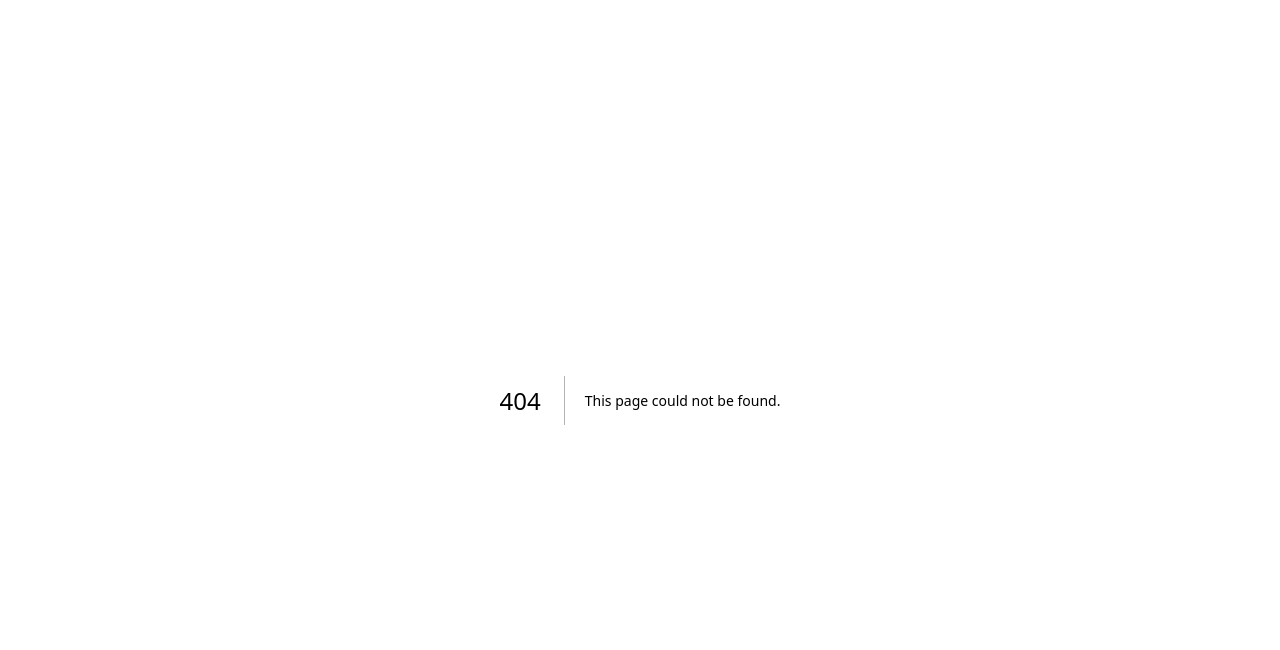
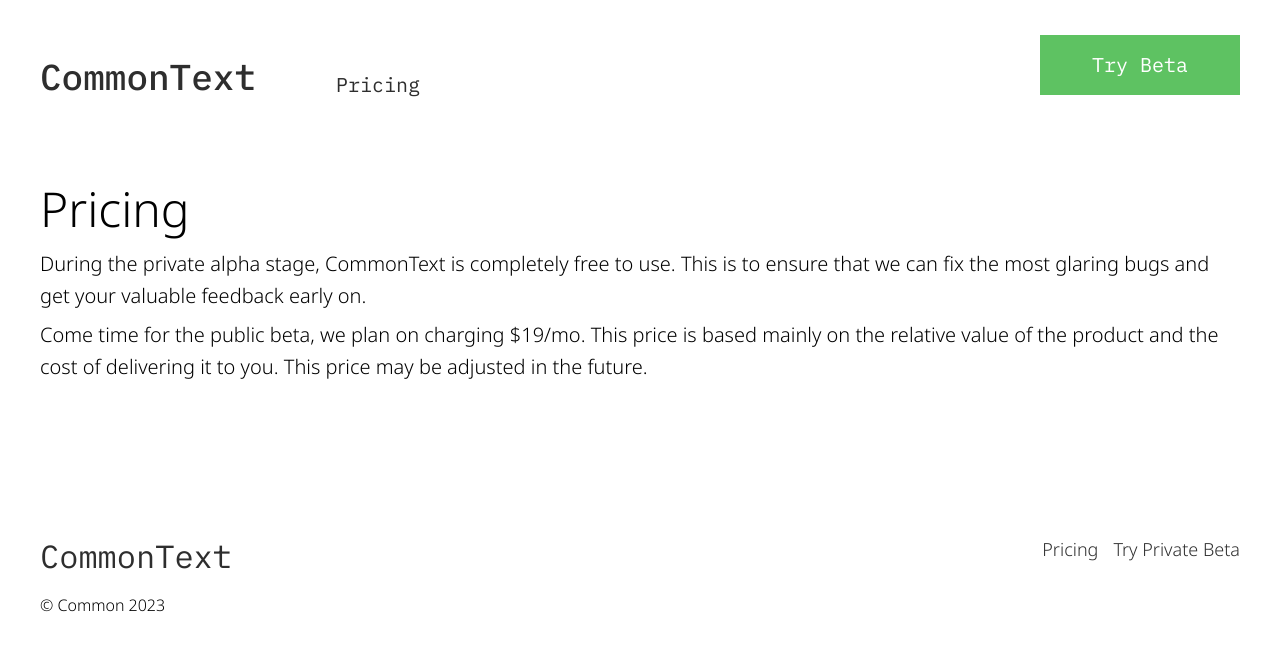
Before and after one commit to alexthegoodman/deeptype, a Next.js app in the folder packages/commontext-web/: page /pricing in a window 1280 px wide. Before the commit this address had no page. Shown: the top 650 px of the page. Built offline with nearby package versions, Linux system fonts and the light colour scheme.

Commit message:
site side updates

```diff
--- /dev/null
+++ b/packages/commontext-web/app/(site)/pricing/page.tsx
@@ -0,0 +1,30 @@
+import InfoSection from "../../../components/InfoSection/InfoSection";
+import SiteFooter from "../../../components/SiteFooter/SiteFooter";
+import SiteHeader from "../../../components/SiteHeader/SiteHeader";
+
+export default function Pricing() {
+  return (
+    <>
+      <SiteHeader />
+      <main>
+        <InfoSection>
+          <>
+            <h1>Pricing</h1>
+            <p>
+              During the private alpha stage, CommonText is completely free to
+              use. This is to ensure that we can fix the most glaring bugs and
+              get your valuable feedback early on.
+            </p>
+            <p>
+              Come time for the public beta, we plan on charging $19/mo. This
+              price is based mainly on the relative value of the product and the
+              cost of delivering it to you. This price may be adjusted in the
+              future.
+            </p>
+          </>
+        </InfoSection>
+      </main>
+      <SiteFooter />
+    </>
+  );
+}
--- /dev/null
+++ b/packages/commontext-web/components/InfoSection/InfoSection.d.ts
@@ -0,0 +1 @@
+export interface InfoSectionProps {}
--- /dev/null
+++ b/packages/commontext-web/components/InfoSection/InfoSection.module.scss
@@ -0,0 +1,20 @@
+@import "../../app/variables.scss";
+
+.infoSection {
+  .infoSectionInner {
+    width: $desktop;
+    margin: 0 auto;
+    padding: 90px 0;
+
+    h1 {
+      font-size: 48px;
+      display: block;
+      margin-bottom: 15px;
+    }
+    p {
+      font-size: 20px;
+      line-height: 32px;
+      margin-bottom: 7px;
+    }
+  }
+}
--- /dev/null
+++ b/packages/commontext-web/components/InfoSection/InfoSection.tsx
@@ -0,0 +1,15 @@
+import * as React from "react";
+
+import styles from "./InfoSection.module.scss";
+
+import { InfoSectionProps } from "./InfoSection.d";
+
+const InfoSection: React.FC<InfoSectionProps> = ({ children = null }) => {
+  return (
+    <section className={styles.infoSection}>
+      <div className={styles.infoSectionInner}>{children}</div>
+    </section>
+  );
+};
+
+export default InfoSection;
--- a/packages/commontext-web/components/SiteFooter/SiteFooter.module.scss
+++ b/packages/commontext-web/components/SiteFooter/SiteFooter.module.scss
@@ -1 +1,48 @@
-/** Styles **/
+@import "../../app/variables.scss";
+
+.siteFooter {
+  .siteFooterInner {
+    width: $desktop;
+    margin: 0 auto;
+    display: flex;
+    justify-content: space-between;
+    padding: 60px 0 90px 0;
+
+    .left {
+      .brand {
+        margin-bottom: 25px;
+
+        a {
+          font-size: 32px;
+          text-decoration: none;
+          color: $blackish;
+        }
+      }
+    }
+    .right {
+      .navigation {
+        ul {
+          list-style: none;
+          margin: 0;
+          padding: 0;
+          display: flex;
+          flex-direction: row;
+
+          li {
+            margin-right: 15px;
+
+            &:last-of-type {
+              margin: 0;
+            }
+
+            a {
+              text-decoration: none;
+              color: $blackish;
+              font-size: 18px;
+            }
+          }
+        }
+      }
+    }
+  }
+}
--- a/packages/commontext-web/components/SiteFooter/SiteFooter.tsx
+++ b/packages/commontext-web/components/SiteFooter/SiteFooter.tsx
@@ -4,6 +4,12 @@ import styles from "./SiteFooter.module.scss";
 
 import { SiteFooterProps } from "./SiteFooter.d";
 import Link from "next/link";
+import { IBM_Plex_Mono } from "@next/font/google";
+
+const ibmPlexMono = IBM_Plex_Mono({
+  subsets: ["latin"],
+  weight: ["400", "500"],
+});
 
 const SiteFooter: React.FC<SiteFooterProps> = () => {
   return (
@@ -11,15 +17,18 @@ const SiteFooter: React.FC<SiteFooterProps> = () => {
       <div className={styles.siteFooterInner}>
         <div className={styles.left}>
           <div className={styles.brand}>
-            <span>CommonText</span>
+            <Link href="/" className={ibmPlexMono.className}>
+              CommonText
+            </Link>
           </div>
+          <span>&copy; Common 2023</span>
         </div>
         <div className={styles.right}>
           <nav className={styles.navigation}>
             <ul>
-              <li>
+              {/* <li>
                 <Link href="/how-it-works">How it Works</Link>
-              </li>
+              </li> */}
               <li>
                 <Link href="/pricing">Pricing</Link>
               </li>
--- a/packages/commontext-web/components/SiteHeader/SiteHeader.module.scss
+++ b/packages/commontext-web/components/SiteHeader/SiteHeader.module.scss
@@ -19,9 +19,11 @@
         margin-right: 80px;
         align-self: flex-end;
 
-        span {
+        a {
+          text-decoration: none;
           font-size: 36px;
           font-weight: 500;
+          color: $blackish;
         }
       }
       .navigation {
--- a/packages/commontext-web/components/SiteHeader/SiteHeader.tsx
+++ b/packages/commontext-web/components/SiteHeader/SiteHeader.tsx
@@ -17,13 +17,13 @@ const SiteHeader: React.FC<SiteHeaderProps> = () => {
       <div className={styles.siteHeaderInner}>
         <div className={styles.left}>
           <div className={`${styles.brand}`}>
-            <span>CommonText</span>
+            <Link href="/">CommonText</Link>
           </div>
           <nav className={styles.navigation}>
             <ul>
-              <li>
+              {/* <li>
                 <Link href="/how-it-works">How it Works</Link>
-              </li>
+              </li> */}
               <li>
                 <Link href="/pricing">Pricing</Link>
               </li>
```
